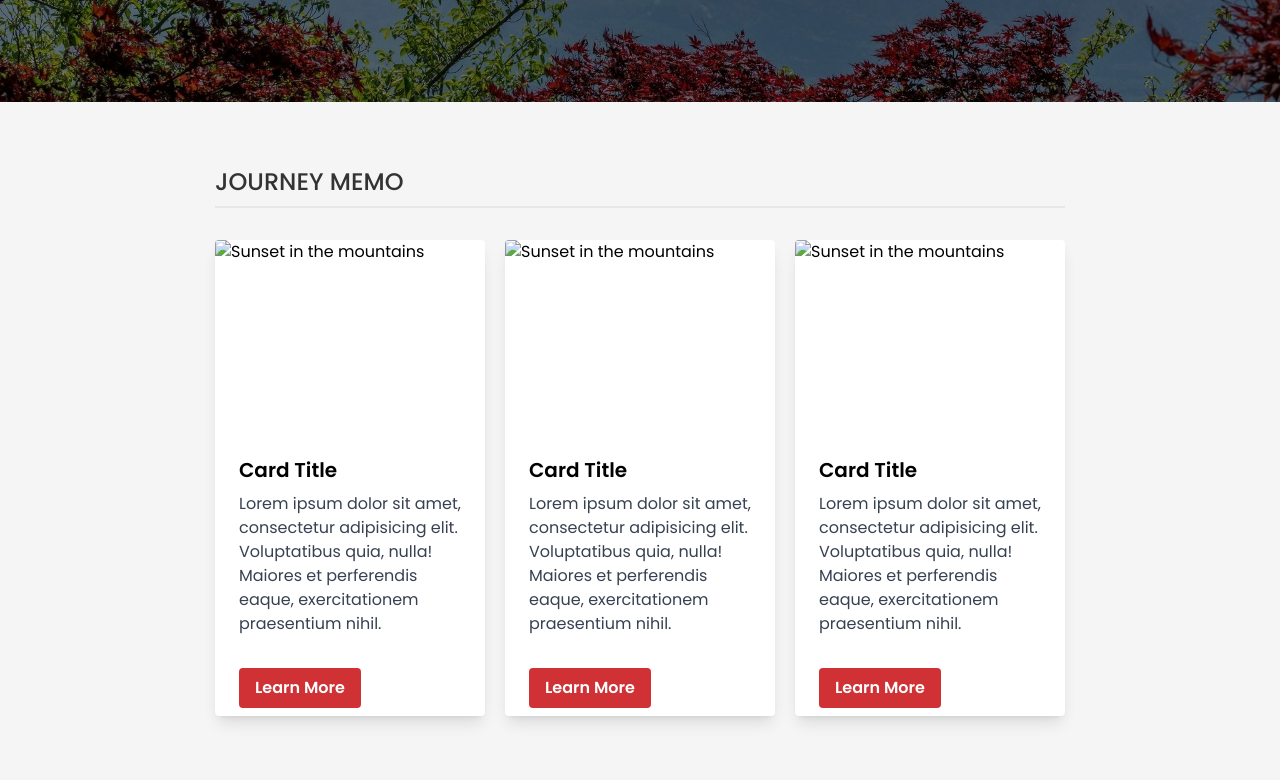
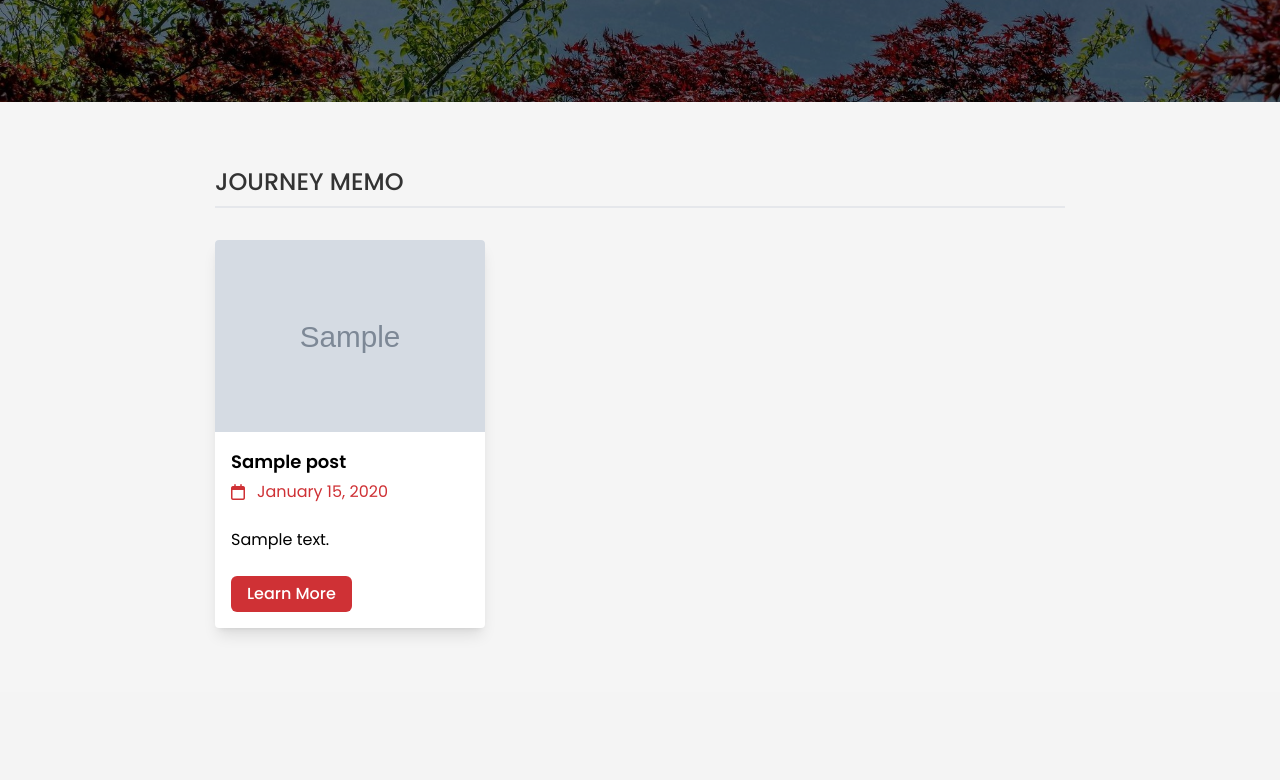
Before and after one commit to calvindany/my-trip-memo, a CodeIgniter 4 app: the page made by app/Views/users/home.php in a window 1280 px wide. Shown: the part 589-1369 px from the top of the page. After the commit the page ends 1223 px from the top, so only its background shows below. Run offline with PHP 8.4 and a stand-in for CodeIgniter, Linux system fonts and the light colour scheme; the template is opened without the code that fills it: most values are stand-ins (such as "Sample title", 1, 10 or a date in 2020); grey boxes marked "Sample" are stand-in pictures; some libraries are stand-ins or nearby versions.

Commit message:
added: home page integration to database

```diff
--- a/app/Views/users/home.php
+++ b/app/Views/users/home.php
@@ -21,16 +21,17 @@
             </p>
         </div>
 
-        <button
+        <a
+            href="#main-content"
             class="text-sm lg:text-base px-5 py-2 lg:px-8 lg:py-3 rounded-md bg-redblood text-xs lg:text-base lg:font-medium text-lightgrey"
         >
             Go To My Journey
-        </button>
+        </a>
     </div>
 </div>
 
 <!-- Card List -->
-<div class="custom-container py-16">
+<div class="custom-container py-16" id="main-content">
     <div class="custom-content">
         <div class="mb-8">
             <h1 class="font-poppins uppercase font-medium text-2xl text-darkgrey mb-2">
@@ -39,73 +40,31 @@
             <hr class="border text-black" />
         </div>
         <div class="card-list-container">
-            <!-- Card 1 -->
-            <div class="max-w-[380px] rounded overflow-hidden shadow-lg bg-white col-span-12 md:col-span-6 lg:col-span-4">
-                <img
-                    class="w-full h-[200px]"
-                    src="https://via.placeholder.com/200"
-                    alt="Sunset in the mountains"
-                />
-                <div class="px-6 py-4">
-                    <div class="font-bold text-xl mb-2">Card Title</div>
-                    <p class="text-gray-700 text-base">
-                    Lorem ipsum dolor sit amet, consectetur adipisicing elit.
-                    Voluptatibus quia, nulla! Maiores et perferendis eaque,
-                    exercitationem praesentium nihil.
-                    </p>
+            <?php foreach ($posts as $post) : ?>
+                <div class="max-w-[380px] rounded overflow-hidden shadow-lg bg-white col-span-12 md:col-span-6 lg:col-span-4">
+                    <!-- Travel Post Image -->
+                    <img src="<?= base_url($post['thumbnail']) ?>" alt="Travel Post Image" class="w-full h-48 object-cover">
+                    <!-- Travel Post Image -->
+
+                    <!-- Travel Post Details -->
+                    <div class="p-4">
+                        <h3 class="text-lg font-semibold pb-1 overflow-hidden whitespace-nowrap overflow-ellipsis"><?= $post['title'] ?></h3>
+                        <div class="flex items-center text-redblood mb-6">
+                            <i class="far fa-calendar mr-3"></i>
+                            <p><?= date('F d, Y', strtotime($post['created_at'])) ?></p>
+                        </div>
+                        <div class="line-clamp-4 mb-6">
+                            <?= $post['description'] ?>
+                        </div>
+                        <!-- Action Buttons -->
+                        <div class="flex items-center">
+                            <a href="<?= base_url('detail/' . $post['pk_blog_id']) ?>" class="bg-redblood font-medium text-white px-4 py-[6px] rounded-md mr-2">Learn More</a>
+                        </div>
+                        <!-- Action Buttons -->
+                    </div>
+                    <!-- Travel Post Details -->
                 </div>
-                <div class="px-6 pt-4 pb-2">
-                    <button class="bg-redblood hover:bg-blue-700 text-white font-bold py-2 px-4 rounded">
-                        Learn More
-                    </button>
-                </div>
-            </div>
-            <!-- !Card 1 -->
-            <!-- Card 2 -->
-            <div class="max-w-[380px] rounded overflow-hidden shadow-lg bg-white col-span-12 md:col-span-6 lg:col-span-4">
-                <img
-                    class="w-full h-[200px]"
-                    src="https://via.placeholder.com/200"
-                    alt="Sunset in the mountains"
-                />
-                <div class="px-6 py-4">
-                    <div class="font-bold text-xl mb-2">Card Title</div>
-                    <p class="text-gray-700 text-base">
-                    Lorem ipsum dolor sit amet, consectetur adipisicing elit.
-                    Voluptatibus quia, nulla! Maiores et perferendis eaque,
-                    exercitationem praesentium nihil.
-                    </p>
-                </div>
-                <div class="px-6 pt-4 pb-2">
-                    <button class="bg-redblood hover:bg-blue-700 text-white font-bold py-2 px-4 rounded">
-                        Learn More
-                    </button>
-                </div>
-            </div>
-            <!-- !Card 2 -->
-            <!-- Card 3 -->
-            <div class="max-w-[380px] rounded overflow-hidden shadow-lg bg-white col-span-12 md:col-span-6 lg:col-span-4">
-                <img
-                    class="w-full h-[200px]"
-                    src="https://via.placeholder.com/200"
-                    alt="Sunset in the mountains"
-                />
-                <div class="px-6 py-4">
-                    <div class="font-bold text-xl mb-2">Card Title</div>
-                    <p class="text-gray-700 text-base">
-                    Lorem ipsum dolor sit amet, consectetur adipisicing elit.
-                    Voluptatibus quia, nulla! Maiores et perferendis eaque,
-                    exercitationem praesentium nihil.
-                    </p>
-                </div>
-                <div class="px-6 pt-4 pb-2">
-                    <button class="bg-redblood hover:bg-blue-700 text-white font-bold py-2 px-4 rounded">
-                        Learn More
-                    </button>
-                </div>
-            </div>
-            <!-- !Card 3 -->
-        </div>
+            <?php endforeach; ?>
     </div>
 </div>
 <!-- !Card List -->
```
Also changed, not shown: app/Controllers/UsersController.php (+9 -2 lines).
